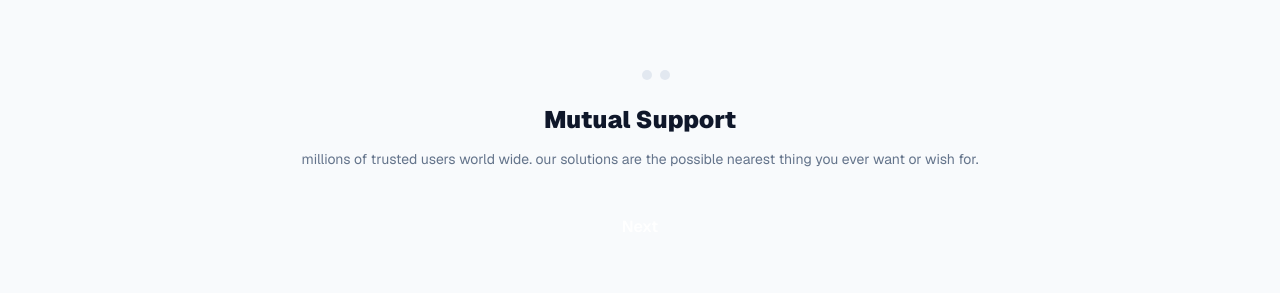
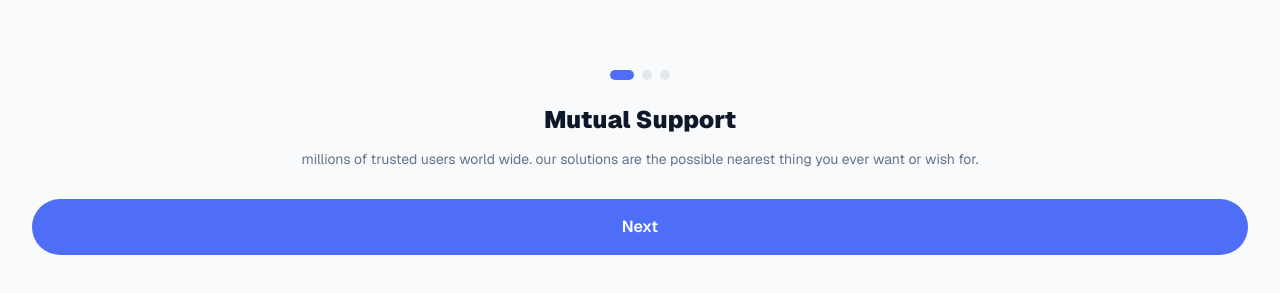
Before and after one commit to IAmSupreme-Developers/safe-circle, a Next.js app: page /onboarding in a window 1280 px wide. Shown: the part 497-790 px from the top of the page. Built offline with nearby package versions, Linux system fonts and the light colour scheme; no server answers.

Commit message:
Update globals.css

```diff
--- a/app/globals.css
+++ b/app/globals.css
@@ -4,14 +4,18 @@
 :root {
   --bg: #f8fafc;
   --bg-card: #ffffff;
+  --bg-input: #f1f5f9;
+  --bg-card-shadow: 0 1px 4px rgba(0,0,0,0.06);
   --fg: #0f172a;
   --fg-muted: #64748b;
   --border: #e2e8f0;
+  --primary: #4F6EF7;
   --accent: #f59e0b;
   --accent-fg: #ffffff;
   --danger: #ef4444;
   --warning: #f59e0b;
   --info: #3b82f6;
+  --success: #22c55e;
   --nav-bg: #ffffff;
 }
 
@@ -19,14 +23,18 @@
   :root {
     --bg: #0f172a;
     --bg-card: #1e293b;
+    --bg-input: #0f172a;
+    --bg-card-shadow: 0 1px 4px rgba(0,0,0,0.3);
     --fg: #f1f5f9;
     --fg-muted: #94a3b8;
     --border: #334155;
+    --primary: #4F6EF7;
     --accent: #f59e0b;
     --accent-fg: #0f172a;
     --danger: #f87171;
     --warning: #fbbf24;
     --info: #60a5fa;
+    --success: #4ade80;
     --nav-bg: #1e293b;
   }
 }
```
